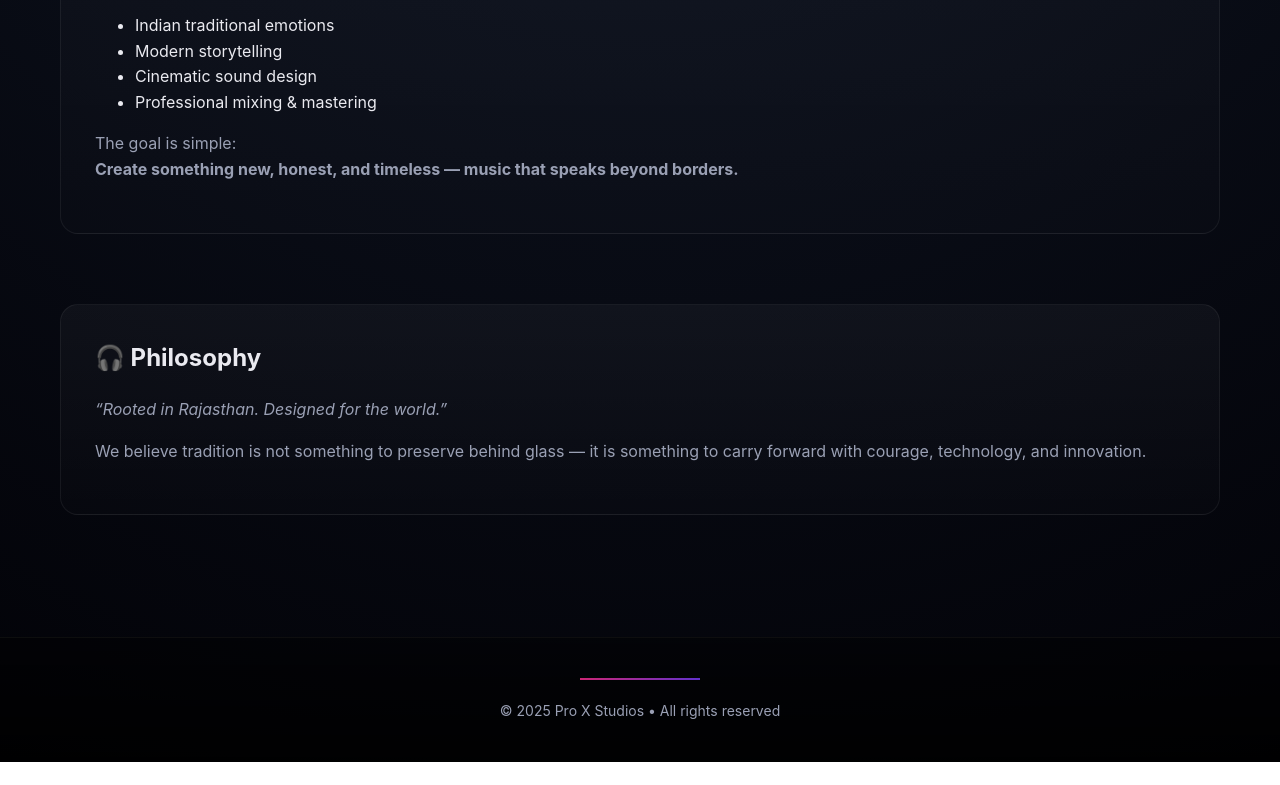
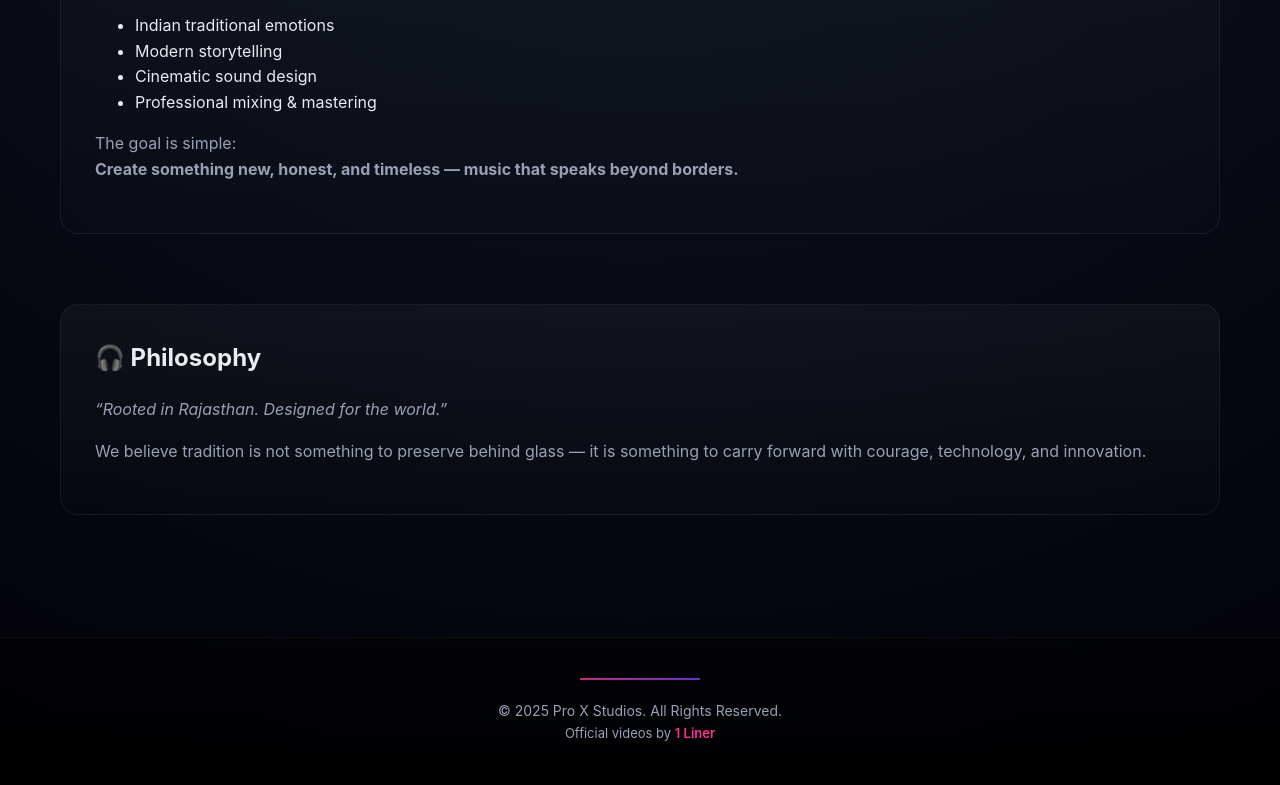
Before and after one commit to proxstudios1/proxstudios1.github.io, a plain HTML site: page about.html in a window 1280 px wide. Shown: the part 572-1357 px from the top of the page. Before the commit the page ends 1334 px from the top, so only its background shows below. Drawn offline with Linux system fonts and the light colour scheme.

Commit message:
Update about.html

```diff
--- a/about.html
+++ b/about.html
@@ -86,7 +86,15 @@
 </main>
 
 <footer>
-© 2025 Pro X Studios • All rights reserved
+  © 2025 Pro X Studios. All Rights Reserved.<br>
+  <span style="font-size:13px; color:#9aa0b4;">
+    Official videos by
+    <a href="https://youtube.com/@1linermusic?si=re-WUt9EUw4WxgYu"
+       target="_blank"
+       style="color:#ff2f92; font-weight:600;">
+      1 Liner
+    </a>
+  </span>
 </footer>
 
 <script src="assets/js/main.js"></script>
```
